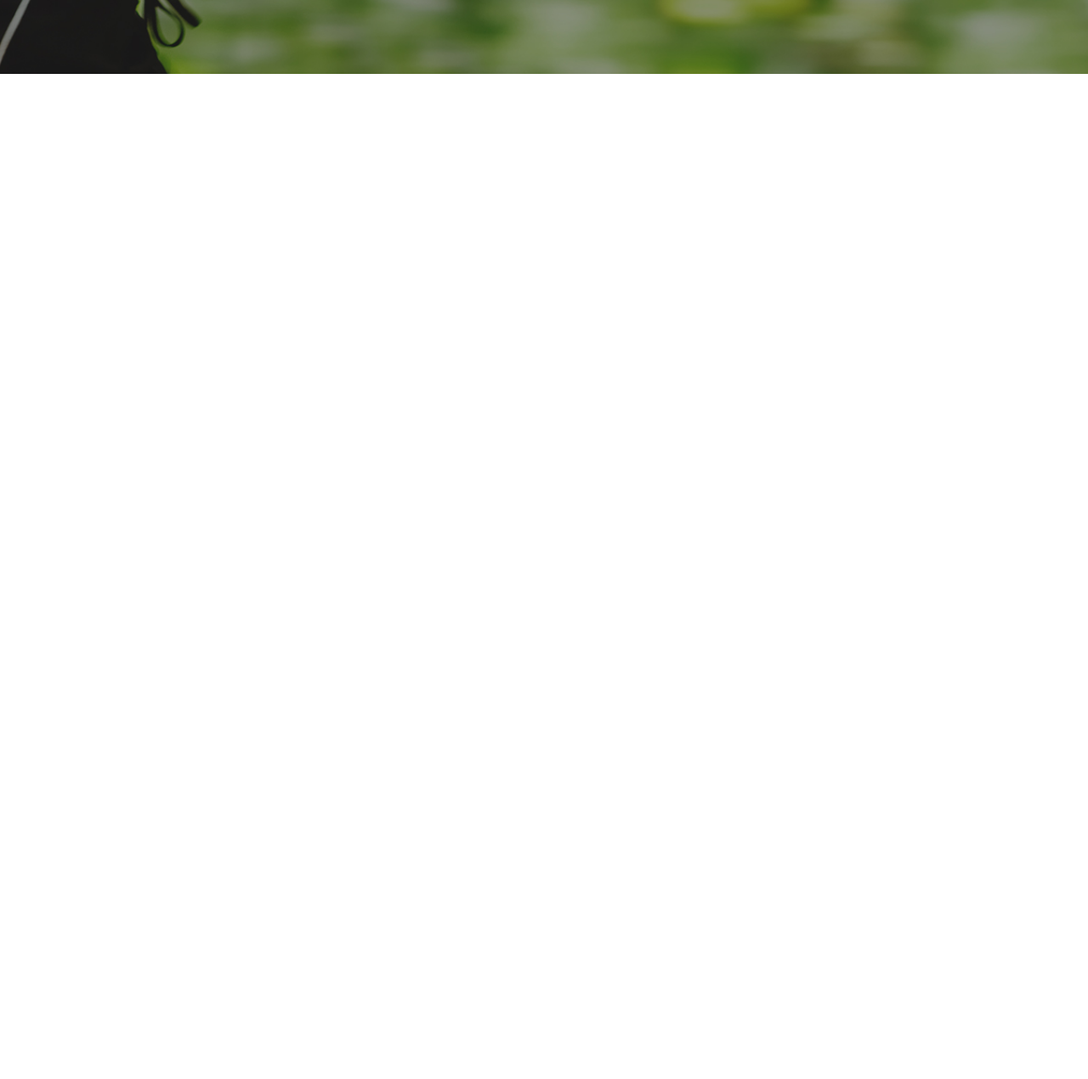
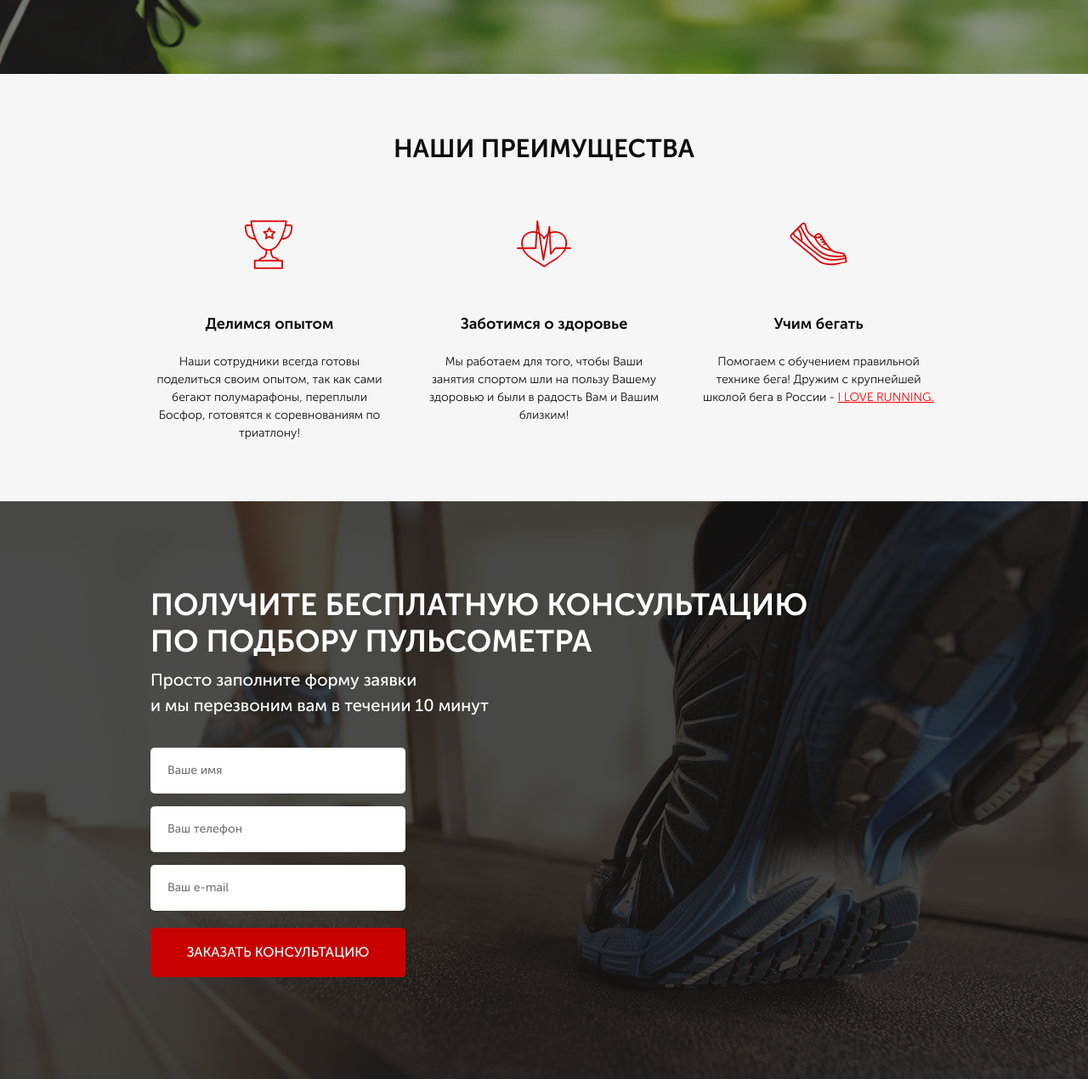
Before and after one commit to themightyme/pulse, a website: page src/index.html in a window 1280 px wide. Shown: the part 604-1874 px from the top of the page at 85% size. Before the commit the page ends 800 px from the top, so only its background shows below. Drawn offline with Linux system fonts and the light colour scheme.

Commit message:
feat:add section 2 & 3

```diff
--- a/src/index.html
+++ b/src/index.html
@@ -40,6 +40,58 @@
             </div>
         </div>
     </div>
+
+    <div class="advantages">
+        <div class="container">
+            <h2 class="advantages__header">НАШИ ПРЕИМУЩЕСТВА</h2>
+            <div class="advantages__icons">
+                <div class="advantages__icon">
+                    <img src="icons/cup.png" alt="cup">
+                    <div class="advantages__subtitle">
+                        Делимся опытом
+                    </div>
+                    <div class="advantages__descr">
+                        Наши сотрудники всегда готовы поделиться своим опытом, так как сами бегают полумарафоны,
+                        переплыли Босфор, готовятся к соревнованиям по триатлону!
+                    </div>
+                </div>
+                <div class="advantages__icon">
+                    <img src="icons/heart.png" alt="heart">
+                    <div class="advantages__subtitle">
+                        Заботимся о здоровье
+                    </div>
+                    <div class="advantages__descr">
+                        Мы работаем для того, чтобы Ваши занятия спортом шли на пользу Вашему здоровью и были в радость
+                        Вам и Вашим близким!
+                    </div>
+                </div>
+                <div class="advantages__icon">
+                    <img src="icons/shoe.png" alt="shoe">
+                    <div class="advantages__subtitle">
+                        Учим бегать
+                    </div>
+                    <div class="advantages__descr">
+                        Помогаем с обучением правильной технике бега! Дружим с крупнейшей школой бега в России - <a
+                            href="#">I LOVE RUNNING.</a>
+                    </div>
+                </div>
+            </div>
+        </div>
+    </div>
+
+    <div class="consultation">
+        <div class="container">
+            <h2 class="title">Получите бесплатную консультацию <br> по подбору пульсометра </h2>
+            <div class="consultation__descr">Просто заполните форму заявки <br> и мы перезвоним вам в течении 10 минут
+            </div>
+            <form class="feed-form" action="#">
+                <input name="name" required placeholder="Ваше имя" type="text">
+                <input name="phone" required placeholder="Ваш телефон" type="number">
+                <input name="email" required placeholder="Ваш e-mail" type="email">
+                <button class="button button_submit">заказать кОНСУЛЬТАЦИЮ</button>
+            </form>
+        </div>
+    </div>
 </body>
 
 </html>
--- /dev/null
+++ b/src/sass/blocks/_advantages.scss
@@ -0,0 +1,53 @@
+.advantages {
+    min-height: 470px;
+    background-color: #F6F6F6;
+    padding: 70px 0 70px 0;
+    text-align: center;
+
+    &__header {
+        font-weight: 700;
+        font-size: 30px;
+        color: #0D0D0D;
+    }
+
+    &__icons {
+        display: flex;
+        justify-content: space-between;
+        align-items: top;
+        margin-top: 60px;
+    }
+
+    &__icon {
+        width: 280px;
+        display: flex;
+        flex-direction: column;
+
+        img {
+            display: block;
+            margin: 0 auto;
+            margin-bottom: 15px;
+        }
+    }
+
+    &__subtitle {
+        font-weight: 700;
+        font-size: 18px;
+        margin: 35px 0 20px 0;
+        color: #0D0D0D;
+    }
+
+    &__descr {
+        font-weight: 300;
+        font-size: 14px;
+        color: #0D0D0D;
+
+        a {
+            text-decoration-line: underline;
+            color: #FF0000;
+
+            &:hover {
+                color: #FF0000;
+            }
+        }
+    }
+}
--- a/src/sass/blocks/_buttons.scss
+++ b/src/sass/blocks/_buttons.scss
@@ -15,4 +15,10 @@
         font-size: 16px;
         margin-top: 65px;
     }
+
+    &_submit {
+        width: 100%;
+        height: 58px;
+        font-size: 16px;
+    }
 }
--- /dev/null
+++ b/src/sass/blocks/_consultation.scss
@@ -0,0 +1,11 @@
+.consultation {
+    min-height: 680px;
+    padding: 100px 0;
+    background: url(../img/bg2.png) center (center/cover) no-repeat;
+
+    &__descr {
+        font-weight: 500;
+        font-size: 20px;
+        color: #FFFFFF;
+    }
+}
--- /dev/null
+++ b/src/sass/blocks/_forms.scss
@@ -0,0 +1,21 @@
+.feed-form {
+    display: flex;
+    flex-direction: column;
+    margin-top: 35px;
+    width: 300px;
+
+    input {
+        height: 54px;
+        border-radius: 5px;
+        border: none;
+        padding: 0 20px;
+        font-weight: 400;
+        font-size: 14px;
+        color: #4B4B4B;
+        margin-bottom: 15px;
+
+        &:nth-child(3) {
+            margin-bottom: 20px;
+        }
+    }
+}
--- /dev/null
+++ b/src/sass/blocks/_titles.scss
@@ -0,0 +1,6 @@
+.title {
+    font-weight: 700;
+    font-size: 36px;
+    text-transform: uppercase;
+    color: #FFFFFF;
+}
--- a/src/sass/style.scss
+++ b/src/sass/style.scss
@@ -1,7 +1,12 @@
 @import 'base/variables';
-@import 'blocks/promo';
 @import 'blocks/header';
 @import 'blocks/buttons';
+@import 'blocks/titles';
+@import 'blocks/forms';
+
+@import 'blocks/promo';
+@import 'blocks/advantages';
+@import 'blocks/consultation';
 
 * {
     font-family: 'Museo Sans', sans-serif;
```
Also changed, not shown: src/css/style.min.css, src/icons/cup.png (added), src/icons/heart.png (added), src/icons/shoe.png (added).
